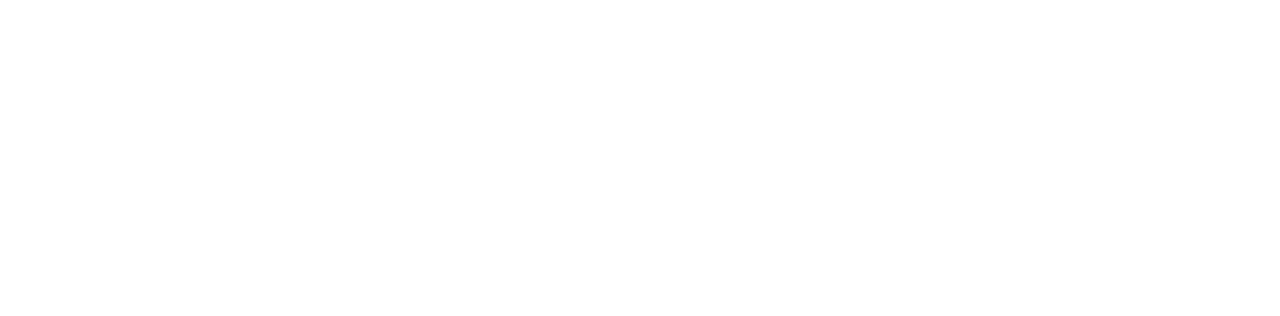
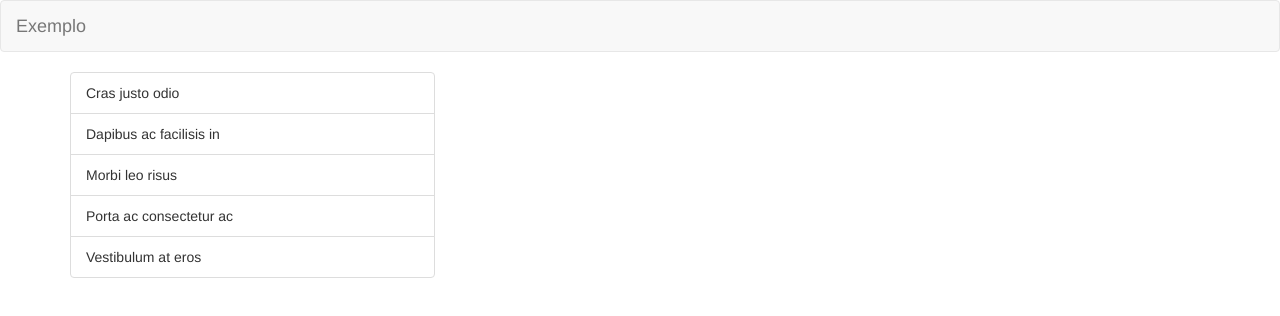
Before and after one commit to pedroassis/angular-example, a website: page src/index.html in a window 1280 px wide. Drawn offline with nearby package versions, Linux system fonts and the light colour scheme.

Commit message:
Add project dependencies, index.html

```diff
--- a/src/index.html
+++ b/src/index.html
@@ -1,10 +1,25 @@
 <html>
     <head>
         <title>Angular Example</title>
-        <link href="../bower_components/bootstrap/dist/js/bootstrap.min.js" rel="stylesheet" />
+        <link href="../bower_components/bootstrap/dist/css/bootstrap.min.css" rel="stylesheet" />
     </head>
     <body>
-
+        <nav class="navbar navbar-default">
+            <div class="container-fluid">
+                <div class="navbar-header">
+                    <a class="navbar-brand" href="#">Exemplo</a>
+                </div>
+            </div>
+        </nav>
+        <section class="container">
+            <ul class="list-group col-md-4" >
+                <li class="list-group-item">Cras justo odio</li>
+                <li class="list-group-item">Dapibus ac facilisis in</li>
+                <li class="list-group-item">Morbi leo risus</li>
+                <li class="list-group-item">Porta ac consectetur ac</li>
+                <li class="list-group-item">Vestibulum at eros</li>
+            </ul>
+        </section>
         <script src="../bower_components/angular/angular.min.js"></script>
         <script src="../bower_components/jquery/dist/jquery.min.js"></script>
         <script src="../bower_components/bootstrap/dist/js/bootstrap.min.js"></script>
```
